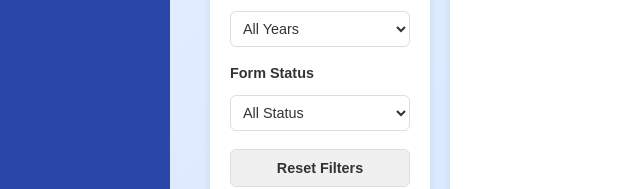
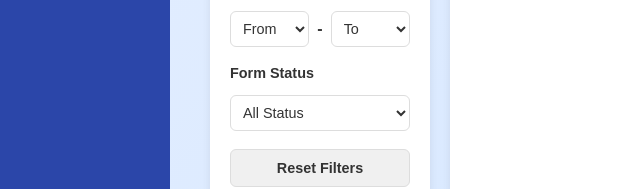
Before and after one commit to Quisyyy/Admin.NextStep, a website: page alumlist.html in a window 1280 px wide. Both pictures are taken after a click on the button "Reset Filters". Shown: the part 436-625 px from the top of the page, 30-670 px from the left. Drawn offline with nearby package versions, Linux system fonts and the light colour scheme; no server answers.

Commit message:
fix: filtering from year, improve to select more than year filter

```diff
--- a/alumlist.html
+++ b/alumlist.html
@@ -44,17 +44,17 @@
         <nav>
           <ul>
             <li>
-              <a href="homepage.html" style="color: white;"
+              <a href="homepage.html" style="color: white"
                 ><span class="home-ico">🏠</span> Dashboard</a
               >
             </li>
             <li>
-              <a href="audit-trail.html" style="color: white;"
+              <a href="audit-trail.html" style="color: white"
                 ><span class="home-ico">📋</span> Audit Trail</a
               >
             </li>
             <li>
-              <a href="archive.html" style="color: white;"
+              <a href="archive.html" style="color: white"
                 ><span class="home-ico">📦</span> Archive</a
               >
             </li>
@@ -95,10 +95,16 @@
             </div>
 
             <div class="filter-group">
-              <label for="filterYear">Graduation Year</label>
-              <select id="filterYear">
-                <option value="">All Years</option>
-              </select>
+              <label>Graduation Year</label>
+              <div style="display: flex; gap: 8px; align-items: center">
+                <select id="filterYearFrom" style="flex: 1">
+                  <option value="">From</option>
+                </select>
+                <span style="font-weight: bold">-</span>
+                <select id="filterYearTo" style="flex: 1">
+                  <option value="">To</option>
+                </select>
+              </div>
             </div>
 
             <div class="filter-group">
--- a/alumlist.js
+++ b/alumlist.js
@@ -158,7 +158,8 @@ let selectedAlumni = new Set();
 // Apply filters
 async function applyFilters() {
   const degree = document.getElementById("filterDegree")?.value || "";
-  const year = document.getElementById("filterYear")?.value || "";
+  const yearFrom = document.getElementById("filterYearFrom")?.value || "";
+  const yearTo = document.getElementById("filterYearTo")?.value || "";
   const completion = document.getElementById("filterCompletion")?.value || "";
   const search =
     document.getElementById("searchName")?.value?.toLowerCase() || "";
@@ -169,13 +170,21 @@ async function applyFilters() {
     filtered = filtered.filter((a) => a.degree === degree);
   }
 
-  if (year) {
-    filtered = filtered.filter((a) => String(a.graduationYear) === year);
+  if (yearFrom || yearTo) {
+    filtered = filtered.filter((a) => {
+      const gradYear = parseInt(a.graduationYear, 10);
+      const from = yearFrom ? parseInt(yearFrom, 10) : null;
+      const to = yearTo ? parseInt(yearTo, 10) : null;
+      if (from && to) return gradYear >= from && gradYear <= to;
+      if (from) return gradYear >= from;
+      if (to) return gradYear <= to;
+      return true;
+    });
   }
 
   if (completion) {
     filtered = filtered.filter((a) => {
-      const isComplete = a.completionStatus?.isAllComplete || false;
+      const isComplete = a.sectionCompletion?.isAllComplete || false;
       return completion === "complete" ? isComplete : !isComplete;
     });
   }
@@ -199,27 +208,49 @@ async function applyFilters() {
 
 // Populate year filter
 function populateYearFilter(alumni) {
-  const years = [
-    ...new Set(alumni.map((a) => a.graduationYear).filter((y) => y)),
-  ].sort((a, b) => b - a);
-  const yearSelect = document.getElementById("filterYear");
-  if (yearSelect) {
-    const current = yearSelect.value;
-    yearSelect.innerHTML = '<option value="">All Years</option>';
-    years.forEach((year) => {
-      const option = document.createElement("option");
-      option.value = year;
-      option.textContent = year;
-      yearSelect.appendChild(option);
+  // Show a full range of years (2000 to current year)
+  const startYear = 2000;
+  const endYear = new Date().getFullYear();
+  const years = [];
+  for (let y = endYear; y >= startYear; y--) {
+    years.push(y);
+  }
+  const yearFrom = document.getElementById("filterYearFrom");
+  const yearTo = document.getElementById("filterYearTo");
+  if (yearFrom && yearTo) {
+    const currentFrom = yearFrom.value;
+    const currentTo = yearTo.value;
+    yearFrom.innerHTML = '<option value="">From</option>';
+    yearTo.innerHTML = '<option value="">To</option>';
+    let yearsWithSelected = [...years];
+    if (currentFrom && !yearsWithSelected.includes(Number(currentFrom))) {
+      yearsWithSelected = [Number(currentFrom), ...yearsWithSelected];
+    }
+    if (currentTo && !yearsWithSelected.includes(Number(currentTo))) {
+      yearsWithSelected = [Number(currentTo), ...yearsWithSelected];
+    }
+    // Remove duplicates and keep descending order
+    yearsWithSelected = [...new Set(yearsWithSelected)].sort((a, b) => b - a);
+    yearsWithSelected.forEach((year) => {
+      const optionFrom = document.createElement("option");
+      optionFrom.value = year;
+      optionFrom.textContent = year;
+      yearFrom.appendChild(optionFrom);
+      const optionTo = document.createElement("option");
+      optionTo.value = year;
+      optionTo.textContent = year;
+      yearTo.appendChild(optionTo);
     });
-    if (current) yearSelect.value = current;
+    if (currentFrom) yearFrom.value = currentFrom;
+    if (currentTo) yearTo.value = currentTo;
   }
 }
 
 // Initialize filters
 function initFilters() {
   const degreeFilter = document.getElementById("filterDegree");
-  const yearFilter = document.getElementById("filterYear");
+  const yearFrom = document.getElementById("filterYearFrom");
+  const yearTo = document.getElementById("filterYearTo");
   const searchInput = document.getElementById("searchName");
   const resetBtn = document.getElementById("resetFilters");
   const selectAllCheckbox = document.getElementById("selectAllCheckbox");
@@ -227,12 +258,14 @@ function initFilters() {
   const cancelSelectBtn = document.getElementById("cancelSelectBtn");
 
   if (degreeFilter) degreeFilter.addEventListener("change", applyFilters);
-  if (yearFilter) yearFilter.addEventListener("change", applyFilters);
+  if (yearFrom) yearFrom.addEventListener("change", applyFilters);
+  if (yearTo) yearTo.addEventListener("change", applyFilters);
   if (searchInput) searchInput.addEventListener("input", applyFilters);
   if (resetBtn) {
     resetBtn.addEventListener("click", () => {
       if (degreeFilter) degreeFilter.value = "";
-      if (yearFilter) yearFilter.value = "";
+      if (yearFrom) yearFrom.value = "";
+      if (yearTo) yearTo.value = "";
       if (searchInput) searchInput.value = "";
       applyFilters();
     });
```
